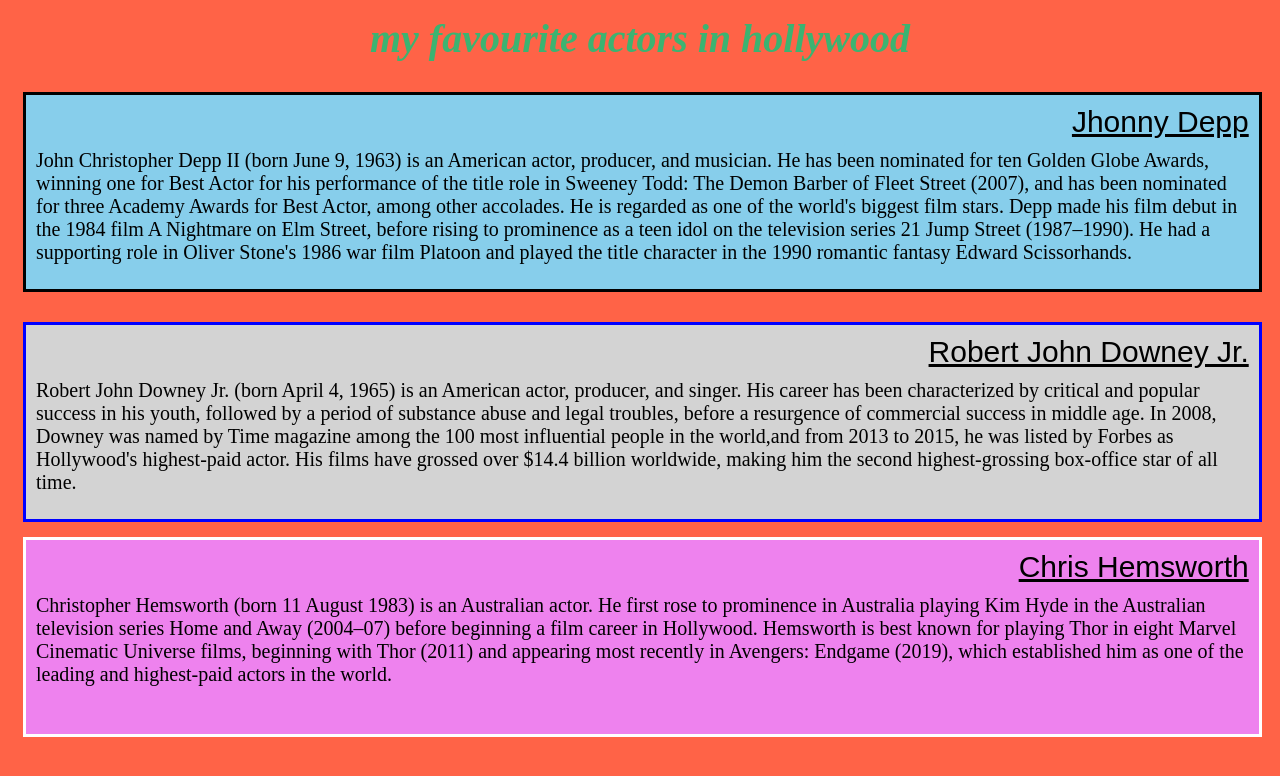
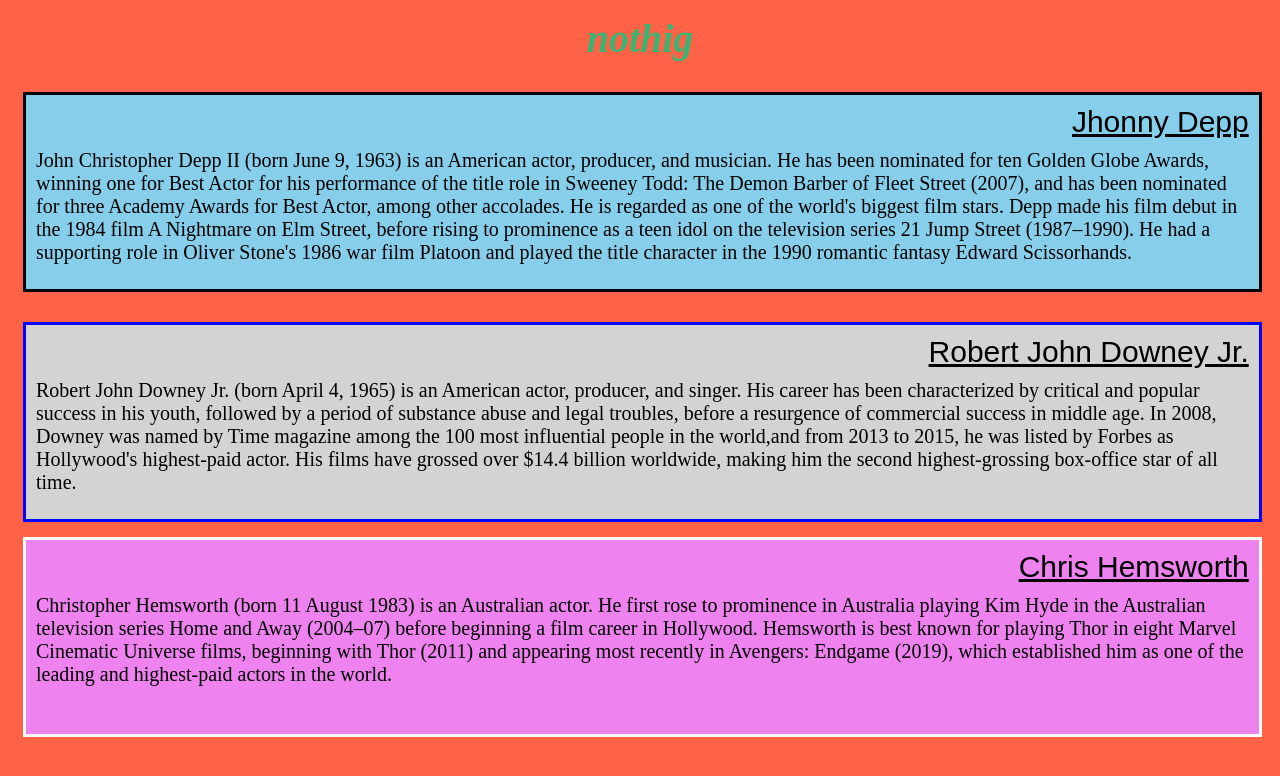
Before and after one commit to dinesh671/coursera-assignment, a plain HTML site: page index.html in a window 1280 px wide. Drawn offline with Linux system fonts and the light colour scheme.

Commit message:
Update index.html

```diff
--- a/index.html
+++ b/index.html
@@ -8,7 +8,7 @@
 </head>
 <body>
 	<h1>
-		my favourite actors in hollywood
+		nothig
 	</h1>
 	<section id="p1"><div id="div1">Jhonny Depp</div> John Christopher Depp II (born June 9, 1963) is an American actor, producer, and musician. He has been nominated for ten Golden Globe Awards, winning one for Best Actor for his performance of the title role in Sweeney Todd: The Demon Barber of Fleet Street (2007), and has been nominated for three Academy Awards for Best Actor, among other accolades. He is regarded as one of the world's biggest film stars. Depp made his film debut in the 1984 film A Nightmare on Elm Street, before rising to prominence as a teen idol on the television series 21 Jump Street (1987–1990). He had a supporting role in Oliver Stone's 1986 war film Platoon and played the title character in the 1990 romantic fantasy Edward Scissorhands.
 	</section>
```
